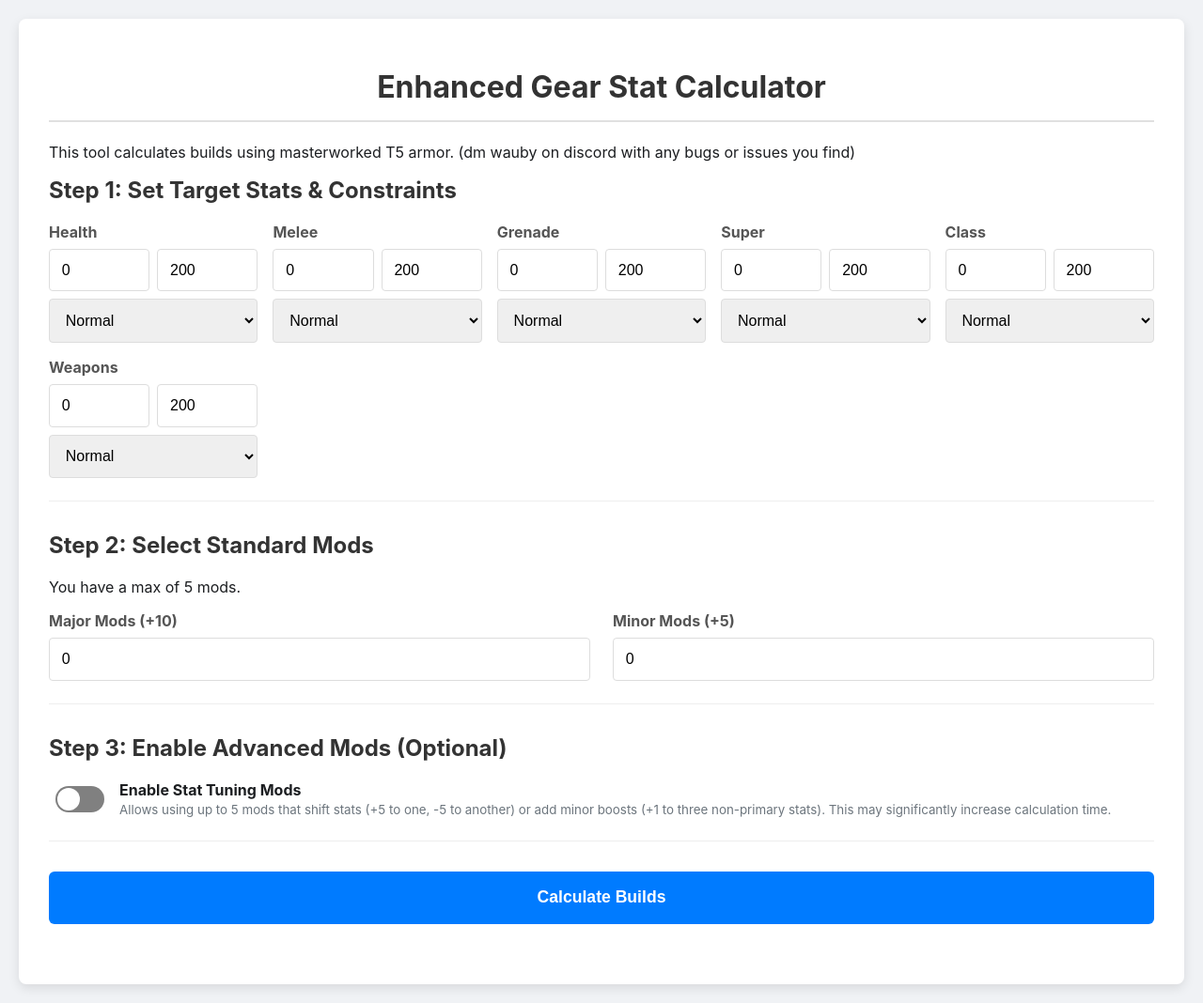
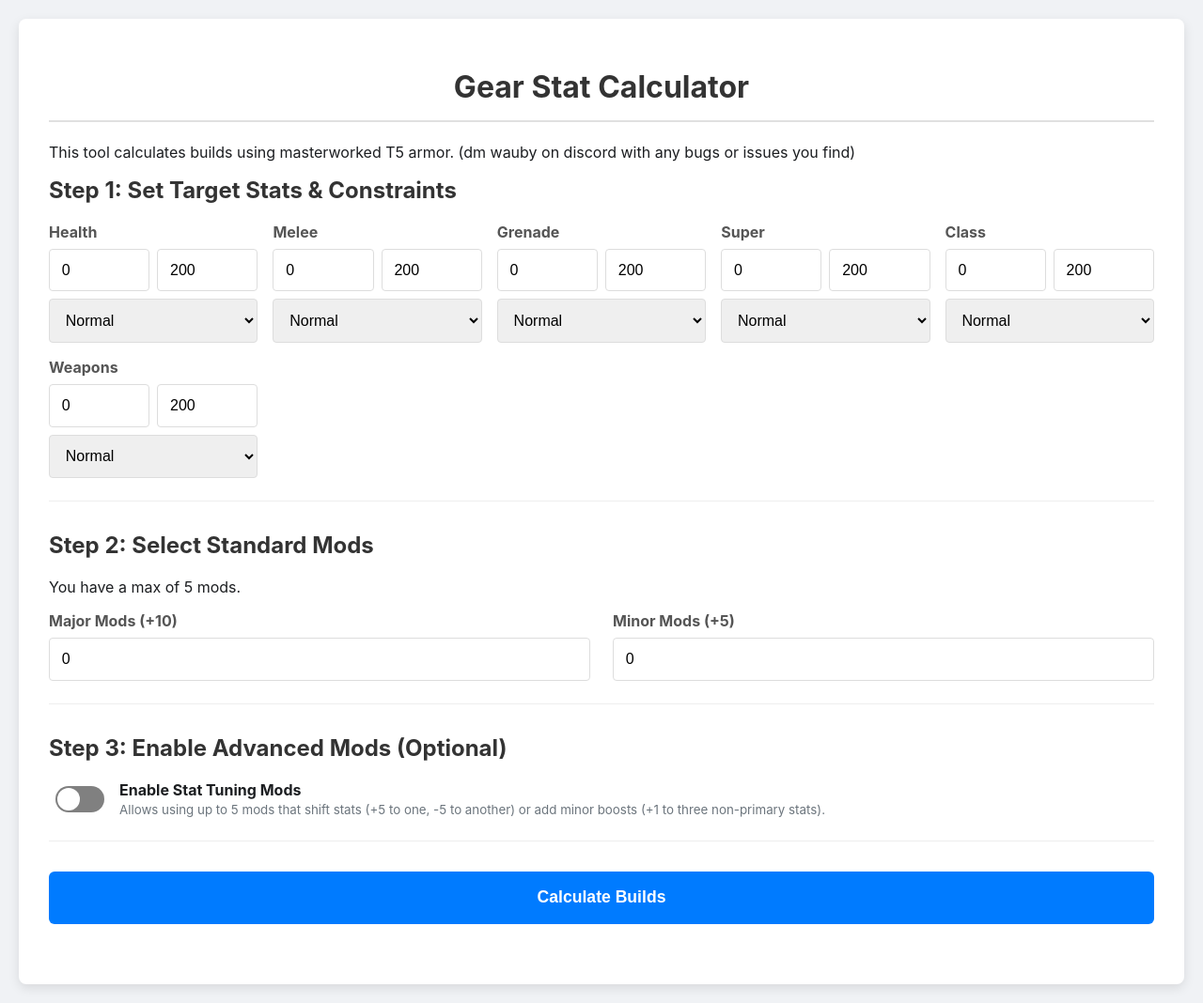
Before and after one commit to Wauby/D2ArmorStatCalculator, a plain HTML site: page index.html in a window 1280 px wide. Shown: the whole page at 94% size. Drawn offline with Linux system fonts and the light colour scheme.

Commit message:
Update index.html

```diff
--- a/index.html
+++ b/index.html
@@ -8,7 +8,7 @@
 </head>
 <body>
     <div class="container">
-        <h1>Enhanced Gear Stat Calculator</h1>
+        <h1>Gear Stat Calculator</h1>
         <p>
             This tool calculates builds using masterworked T5 armor.
             (dm wauby on discord with any bugs or issues you find)
@@ -134,7 +134,7 @@
                 </label>
                 <div class="toggle-description">
                     <strong>Enable Stat Tuning Mods</strong>
-                    <small>Allows using up to 5 mods that shift stats (+5 to one, -5 to another) or add minor boosts (+1 to three non-primary stats). This may significantly increase calculation time.</small>
+                    <small>Allows using up to 5 mods that shift stats (+5 to one, -5 to another) or add minor boosts (+1 to three non-primary stats).</small>
                 </div>
             </div>
         </div>
```
